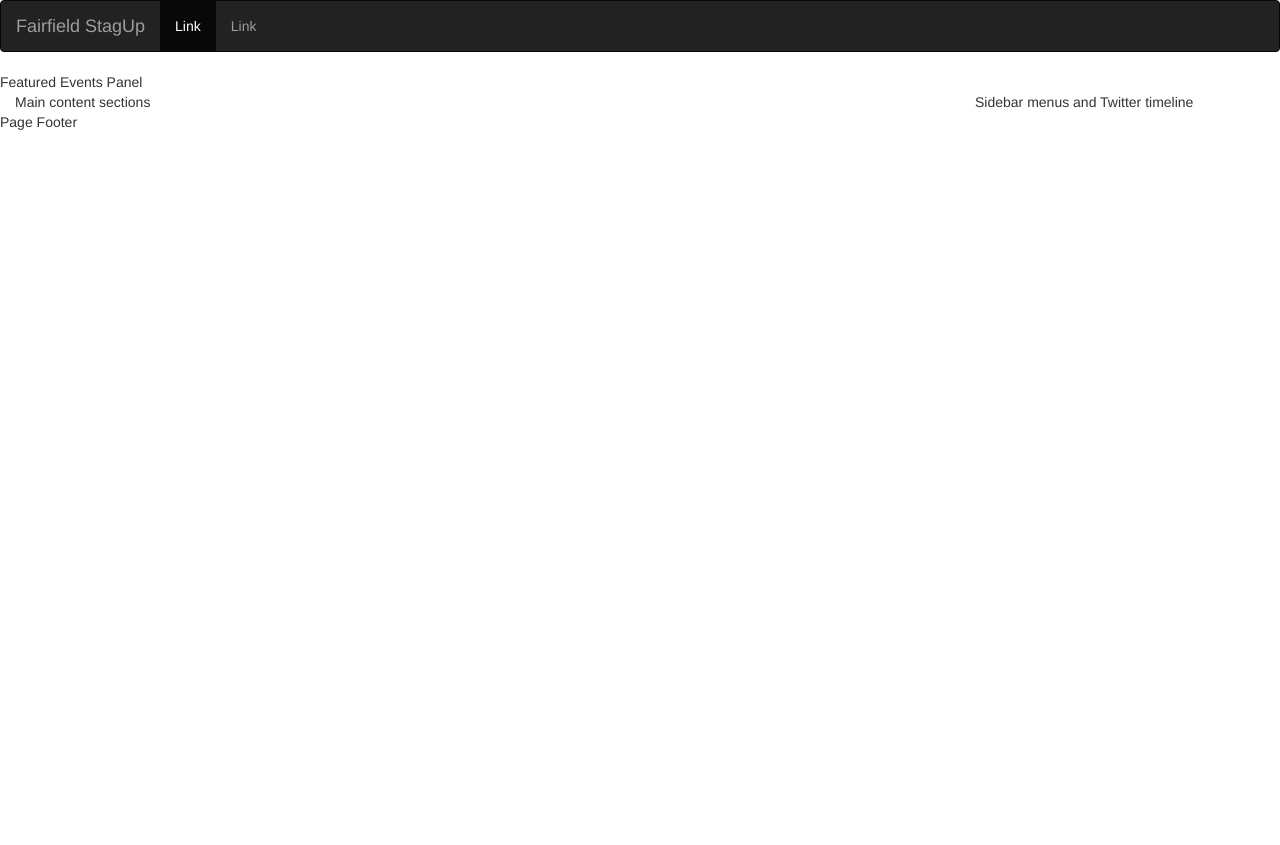
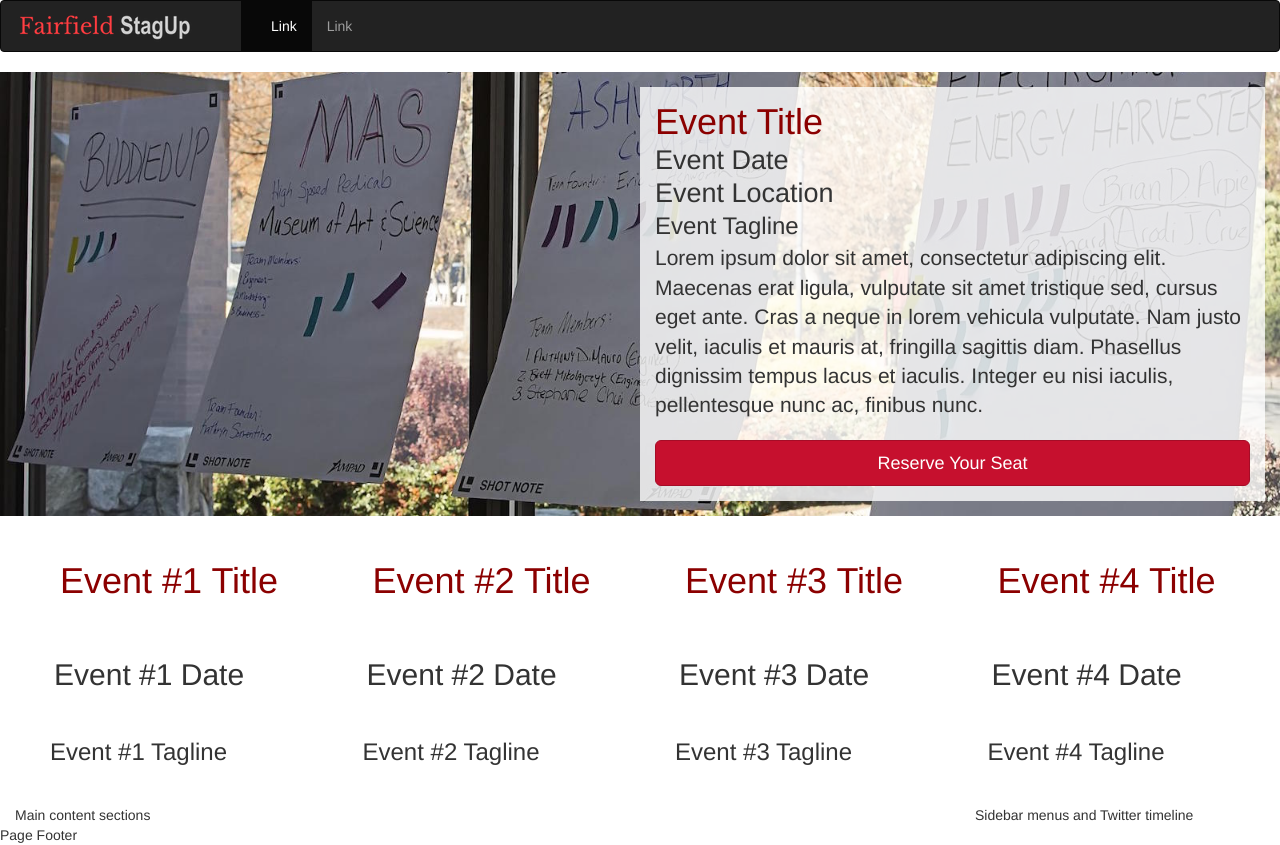
Before and after one commit to anthonyiorio/stagup-bootstrap, a plain HTML site: page index.html in a window 1280 px wide. Before the commit the page ends 800 px from the top, so only its background shows below. Drawn offline with nearby package versions, Linux system fonts and the light colour scheme.

Commit message:
Completed Part 4

```diff
--- /dev/null
+++ b/assets/css/styles.css
@@ -0,0 +1,50 @@
+/**
+* ====================================================================
+*  styles.css -- Global styles for the Fairfield StagUp website
+* ====================================================================
+*/
+/**
+* ====================================================================
+*  styles.css -- Global styles for the Fairfield StagUp website
+* ====================================================================
+*/
+
+/*---- Basic Styling ----*/
+h1 {
+  color:darkred;
+}
+.btn-primary {
+    background-color: #C6102E; /* bright cherry red */
+    border-color: #A50D27; /* a darker shade of the same red */
+}
+/*---- Navbar Styling ----*/
+.navbar-brand { padding: 6px 15px;}
+/*---- Feature-Panel Styling ----*/
+.feature-panel h1, .feature-panel h2, .feature-panel h3 {
+  margin:0 0 4px;
+}
+  .featured-events-top {
+    background-image: url(../images/FeaturePhoto.jpg);
+    background-size: cover;
+    background-position: center center;
+    padding: 15px;
+   }
+   .featured-text-container {
+     background-color: rgba(100%, 100%, 100%, 0.8);
+     padding: 15px;
+   }
+   .featured-events-top h2 {
+  font-size: 27px;
+}
+   .featured-events-bottom {
+     padding: 15px;
+   }
+   .featured-events-bottom h1 {
+     padding: 30px;
+   }
+   .featured-events-bottom h2 {
+     padding: 24px;
+   }
+   .featured-events-bottom h3 {
+     padding: 20px;
+   }
--- a/index.html
+++ b/index.html
@@ -9,7 +9,11 @@
 
     <!-- Bootstrap -->
     <link rel="stylesheet" href="https://maxcdn.bootstrapcdn.com/bootstrap/3.3.7/css/bootstrap.min.css" integrity="sha384-BVYiiSIFeK1dGmJRAkycuHAHRg32OmUcww7on3RYdg4Va+PmSTsz/K68vbdEjh4u" crossorigin="anonymous">
+    <!-- Bootstrap -->
+    <link rel="stylesheet" href="https://maxcdn.bootstrapcdn.com/bootstrap/3.3.5/css/bootstrap.min.css">
 
+    <!-- Custom Styling -->
+    <link rel="stylesheet" href="assets/css/styles.css">
     <!-- HTML5 shim and Respond.js for IE8 support of HTML5 elements and media queries -->
     <!-- WARNING: Respond.js doesn't work if you view the page via file:// -->
     <!--[if lt IE 9]>
@@ -30,7 +34,9 @@
               <span class="icon-bar"></span>
               <span class="icon-bar"></span>
             </button>
-            <a class="navbar-brand" href="#">Fairfield StagUp</a>
+            <a class="navbar-brand" href="#">
+              <img alt="Brand" src="assets\images\FairfieldStagUp.png"
+            </a>
           </div>
 
           <!-- Collect the nav links, forms, and other content for toggling -->
@@ -43,8 +49,44 @@
         </div><!-- /.container-fluid -->
       </nav>
     </header>
-    <section class="feature-panel row">
-      Featured Events Panel
+    <section class="feature-panel">
+      <div class="featured-events-top row">
+        <div class="featured-text-container col-sm-8 col-sm-offset-4 col-md-6 col-md-offset-6">
+        <h1>Event Title</h1>
+        <h2>Event Date</h2>
+        <h2>Event Location</h2>
+        <h3>Event Tagline</h3>
+        <p class="lead">Lorem ipsum dolor sit amet, consectetur adipiscing elit.
+        Maecenas erat ligula, vulputate sit amet tristique sed,
+        cursus eget ante. Cras a neque in lorem vehicula vulputate.
+        Nam justo velit, iaculis et mauris at, fringilla sagittis diam.
+        Phasellus dignissim tempus lacus et iaculis.
+        Integer eu nisi iaculis, pellentesque nunc ac, finibus nunc.</p>
+        <a href="#" class="btn btn-primary btn-lg btn-block">Reserve Your Seat</a>
+        </div>
+      </div>
+      <div class="featured-events-bottom row">
+        <div class="featured-event-teaser col-md-3 col-sm-6">
+      <h1>Event #1 Title</h1>
+      <h2>Event #1 Date</h2>
+      <h3>Event #1 Tagline</h3>
+    </div>
+    <div class="featured-event-teaser col-md-3 col-sm-6">
+      <h1>Event #2 Title</h1>
+      <h2>Event #2 Date</h2>
+      <h3>Event #2 Tagline</h3>
+    </div>
+    <div class="featured-event-teaser col-md-3 col-sm-6">
+      <h1>Event #3 Title</h1>
+      <h2>Event #3 Date</h2>
+      <h3>Event #3 Tagline</h3>
+    </div>
+    <div class="featured-event-teaser col-md-3 col-sm-6">
+      <h1>Event #4 Title</h1>
+      <h2>Event #4 Date</h2>
+      <h3>Event #4 Tagline</h3>
+    </div>
+  </div>
     </section>
 <div class="row">
   <main class="main-content col-sm-9">
```
Also changed, not shown: assets/images/FairfieldStagUp.png (added), assets/images/FeaturePhoto.jpg (added).
